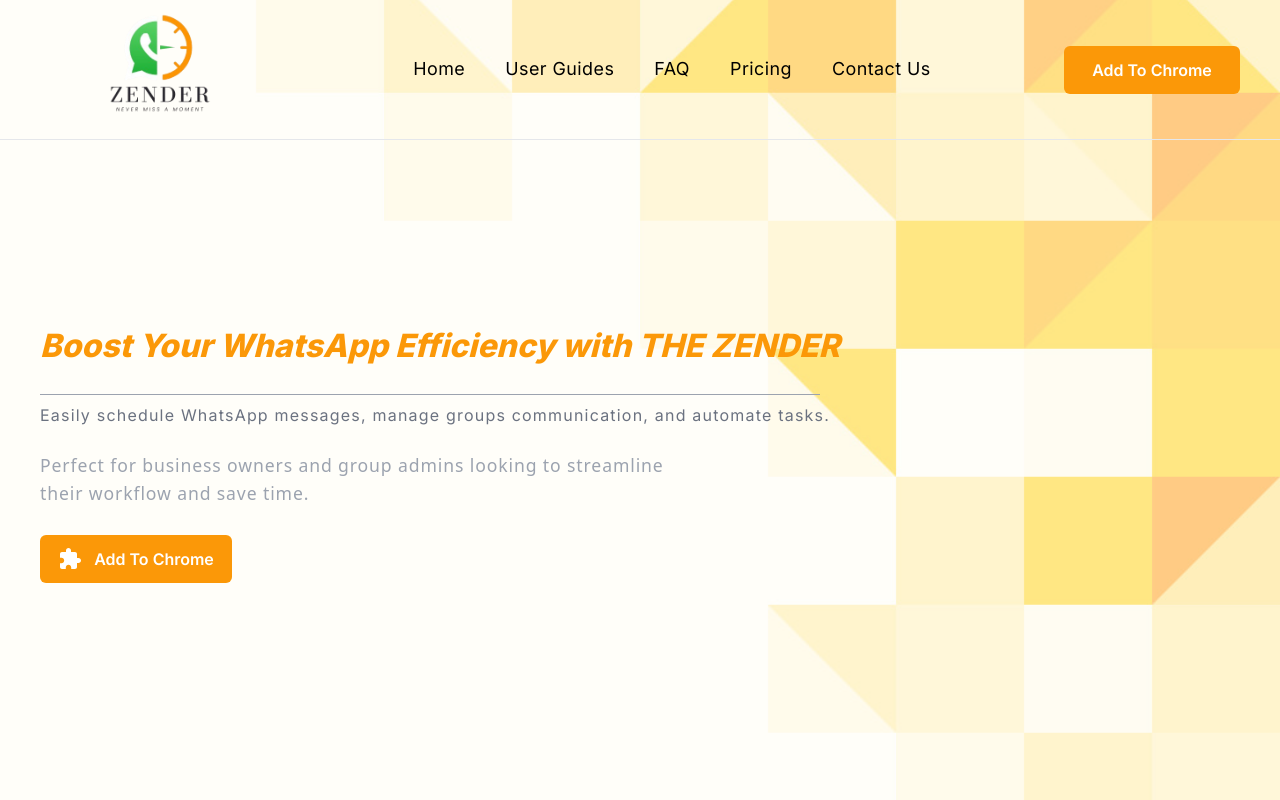
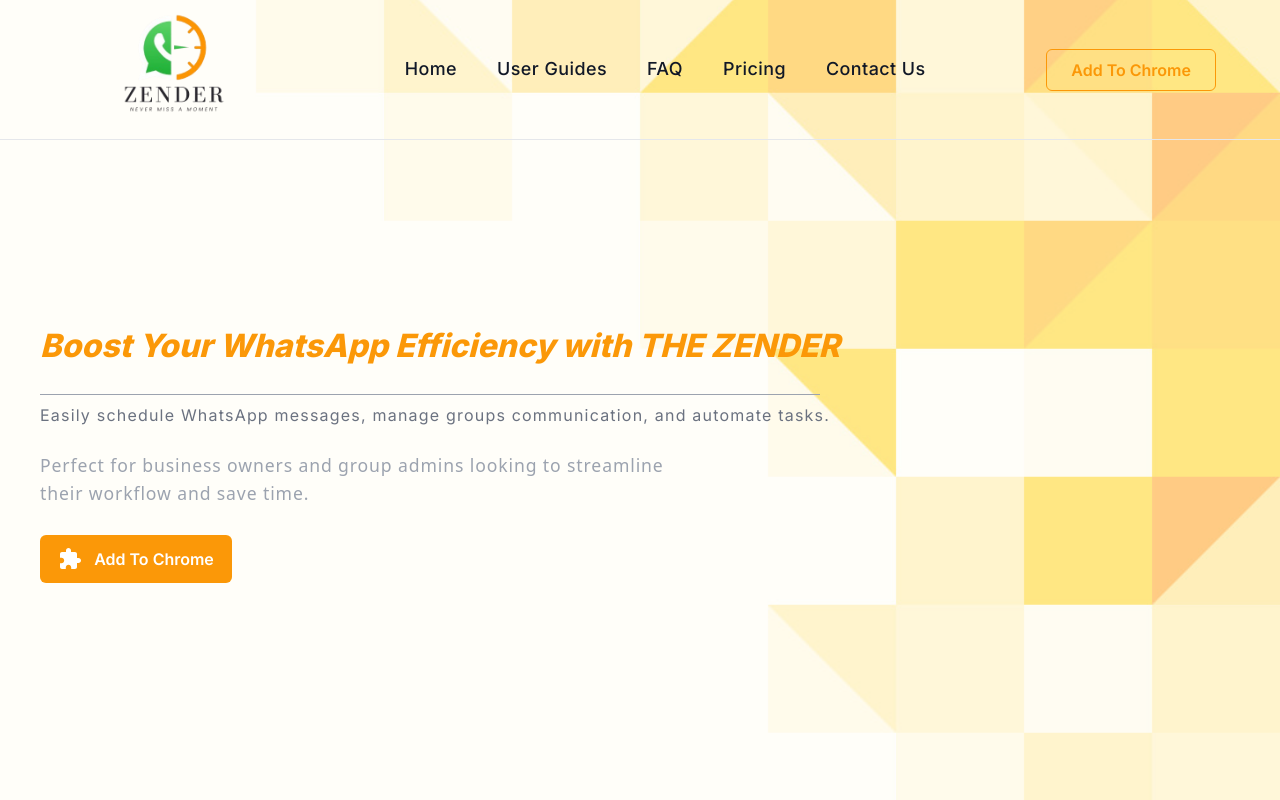
Before and after one commit to Nouman-Ali953/messages_extension, a Next.js app: page / in a window 1280 px wide. Shown: the top 800 px of the page. Built offline with nearby package versions, Linux system fonts and the light colour scheme.

Commit message:
fix navbar scroll

```diff
--- a/src/components/navbar/Navbar.jsx
+++ b/src/components/navbar/Navbar.jsx
@@ -1,8 +1,9 @@
-"use client"
+"use client";
 import Image from "next/image";
 import Link from "next/link";
 import React, { useState, useEffect } from "react";
 
+// Navigation items
 const navItems = [
   { id: 1, title: "Home", link: "/" },
   { id: 2, title: "User Guides", link: "/guide" },
@@ -11,62 +12,106 @@
   { id: 5, title: "Contact Us", link: "/contact" },
 ];
 
+// Debounce function to limit the scroll event firing rate
+const debounce = (func, wait = 10) => {
+  let timeout;
+  return (...args) => {
+    clearTimeout(timeout);
+    timeout = setTimeout(() => func.apply(this, args), wait);
+  };
+};
+
 const Navbar = () => {
-  const [navBackground, setNavBackground] = useState("bg-transparent");
-  const [navHeight, setNavHeight] = useState("h-[140px]");
-  const [navLogoWidth, setNavLogoWidth] = useState(220);
-  const [navLogoHeight, setNavLogoHeight] = useState(220);
+  const [isScrolled, setIsScrolled] = useState(false);
 
   useEffect(() => {
-    const handleScroll = () => {
+    const handleScroll = debounce(() => {
       if (window.scrollY > 50) {
-        setNavBackground("bg-white shadow-lg");
-        setNavHeight("h-[100px]");
-        setNavLogoWidth(180); // Adjust logo width on scroll
-        setNavLogoHeight(180); // Adjust logo height on scroll
+        setIsScrolled(true);
       } else {
-        setNavBackground("bg-transparent");
-        setNavHeight("h-[140px]");
-        setNavLogoWidth(220); // Default logo width
-        setNavLogoHeight(220); // Default logo height
+        setIsScrolled(false);
       }
-    };
+    });
 
     window.addEventListener("scroll", handleScroll);
-
     return () => {
       window.removeEventListener("scroll", handleScroll);
     };
   }, []);
 
   return (
-    <>
-      <div className={`w-full ${navHeight} border-b border-b-100 ${navBackground} transition-colors duration-300 ease-in-out sticky top-0 z-50`}>
-        <div className="flex items-center justify-evenly h-full">
-          {/* // logo */}
-          <div className="w-[25%] flex items-center justify-center">
-          <Image src="/logo.png" width={navLogoWidth} height={navLogoHeight} alt="logo" />
+    <div
+      className={`w-full ${
+        isScrolled ? "h-[80px] bg-white shadow-lg" : "h-[140px] bg-transparent"
+      } border-b transition-all duration-300 ease-in-out sticky top-0 z-50`}
+    >
+      <div className="flex items-center justify-between h-full px-4 md:px-8 lg:px-16">
+        {/* Logo */}
+        <div className="flex-shrink-0">
+          <Image
+            src="/logo.png"
+            width={isScrolled ? 160 : 220}
+            height={isScrolled ? 160 : 220}
+            alt="logo"
+            className="transition-all duration-300 ease-in-out"
+          />
         </div>
-          {/* // nav items */}
-          <div className="w-[55%]">
-            <ul className="flex justify-center items-center gap-10">
+
+        {/* Navigation Items */}
+        <div className="hidden md:flex items-center space-x-8">
+          <ul className="flex space-x-6 lg:space-x-10">
             {navItems.map((item) => (
-                <Link key={item.id} href={item.link}>
-                  <li className="text-[1.12rem] tracking-wide">{item.title}</li>
+              <li key={item.id}>
+                <Link href={item.link}
+
+                    className={`${
+                      "text-gray-900"
+                    } text-[1rem] lg:text-[1.12rem] font-medium tracking-wide transition-colors duration-300`}
+                >
+
+                    {item.title}
+
                 </Link>
+              </li>
             ))}
           </ul>
         </div>
-          {/* // button */}
-          <div className="w-[20%] flex items-center justify-center">
-            <button className="bg-[#FB9808] py-3 px-7 rounded-md text-white font-semibold
-              hover:bg-transparent hover:text-[#FB9808] hover:border border-gray-500 transition-colors duration-300 ease-in-out">
+
+        {/* Button */}
+        <div className="hidden md:flex items-center justify-center">
+          <button
+            className={`${
+              isScrolled
+                ? "bg-[#FB9808] text-white "
+                : "bg-transparent text-[#FB9808] border border-[#FB9808]"
+            } py-2 px-6 rounded-md font-semibold hover:bg-transparent hover:text-[#FB9808] hover:border border-[#FB9808] transition-colors duration-300 ease-in-out`}
+          >
             Add To Chrome
+          </button>
+        </div>
+
+        {/* Mobile Menu Button */}
+        <div className="md:hidden flex items-center">
+          <button className="text-white focus:outline-none">
+            {/* You can replace this with a hamburger menu icon */}
+            <svg
+              xmlns="http://www.w3.org/2000/svg"
+              className="h-8 w-8"
+              fill="none"
+              viewBox="0 0 24 24"
+              stroke="currentColor"
+            >
+              <path
+                strokeLinecap="round"
+                strokeLinejoin="round"
+                strokeWidth="2"
+                d="M4 6h16M4 12h16m-7 6h7"
+              />
+            </svg>
           </button>
         </div>
       </div>
     </div>
-    </>
   );
 };
 
```
Lines whose indentation alone changed are shown as unchanged.
